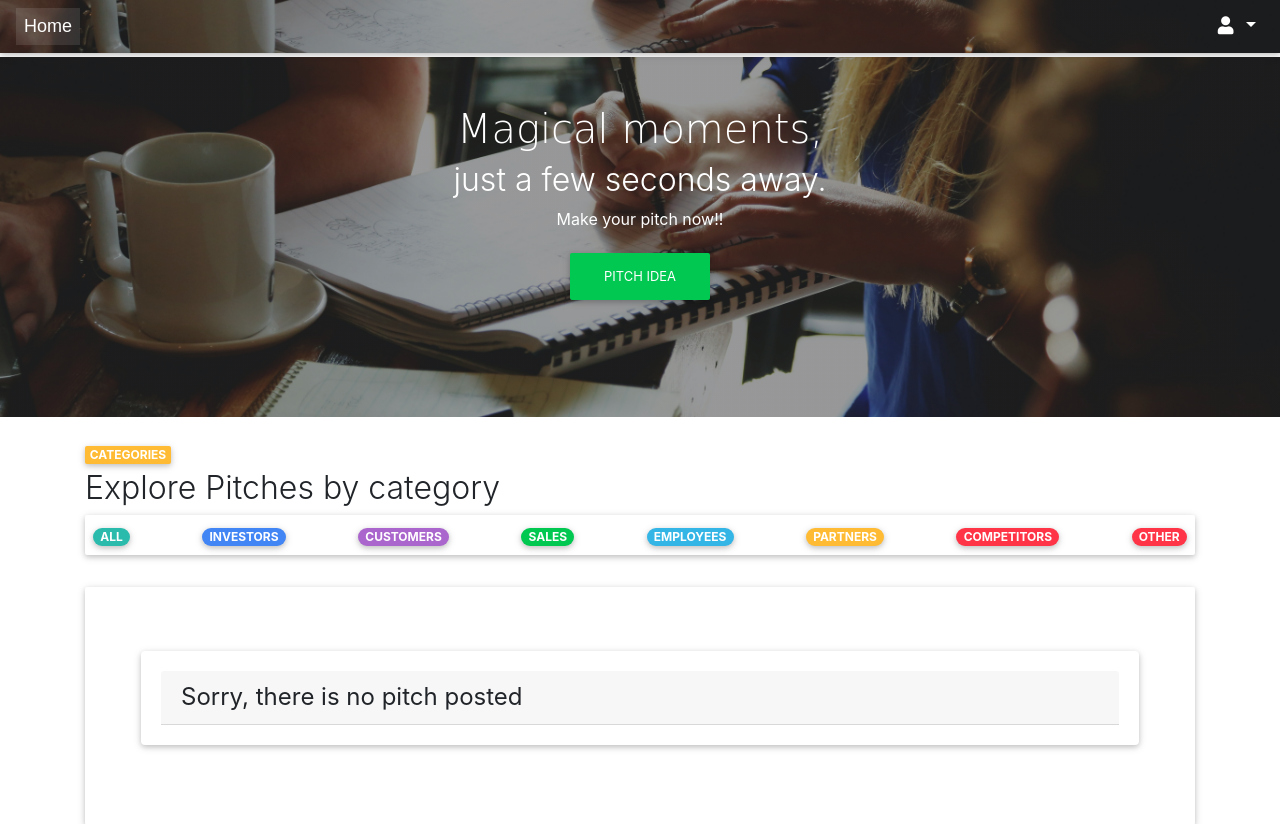
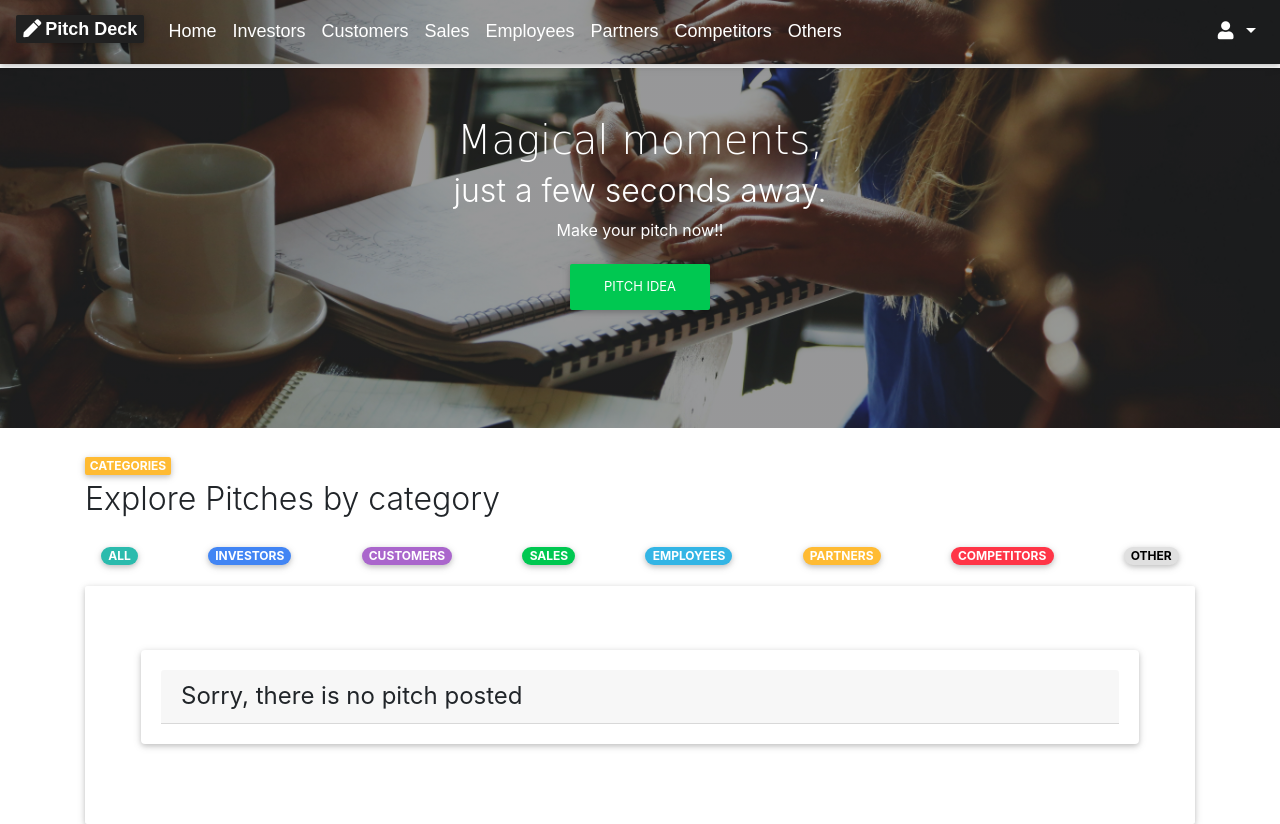
Before and after one commit to D-Kamunya/pitch-deck, a Flask app: page / in a window 1280 px wide. Shown: the top 824 px of the page. Run offline with Flask 2, Linux system fonts and the light colour scheme; the visitor is signed in with stand-in values (Sample User, id 1); data comes from the database, SQL or seed files in the repository; data that the repository does not hold is empty; some libraries are stand-ins or nearby versions.

Commit message:
Add categories links in navbar

```diff
--- a/app/static/css/index.css
+++ b/app/static/css/index.css
@@ -23,6 +23,9 @@
   border: none;
   color:#fff;
   transition: background-color 1s ease 0s;
+}
+.navbar-brand{
+  font: 18px 'opensans-bold', sans-serif;
 }
 .inner h1,.categories h3{
   font-family: 'Abril Fatface', cursive;
--- a/app/templates/index.html
+++ b/app/templates/index.html
@@ -16,7 +16,7 @@
   <div class="mt-4 categories">
     <span class="badge badge-warning">CATEGORIES</span>
     <h2 class="mt-1">Explore Pitches by category</h2>
-    <div class="d-flex justify-content-between p-2 mt-1 jumbotron">
+    <div class="d-flex justify-content-between p-3 my-1">
       <a href="{{url_for('main.index')}}"><span class="badge badge-pill badge-default">ALL</span></a>
       <a href="{{url_for('main.pitch_by_category',category_name='Investors')}}"><span class="badge badge-pill badge-primary">INVESTORS</span></a>
       <a href="{{url_for('main.pitch_by_category',category_name='Customers')}}"><span class="badge badge-pill badge-secondary">CUSTOMERS</span></a>
@@ -24,7 +24,7 @@
       <a href="{{url_for('main.pitch_by_category',category_name='Employees')}}"><span class="badge badge-pill badge-info">EMPLOYEES</span></a>
       <a href="{{url_for('main.pitch_by_category',category_name='Partners')}}"><span class="badge badge-pill badge-warning">PARTNERS</span></a>
       <a href="{{url_for('main.pitch_by_category',category_name='Competitors')}}"><span class="badge badge-pill badge-danger">COMPETITORS</span></a>
-      <a href="{{url_for('main.pitch_by_category',category_name='Other')}}"><span class="badge badge-pill badge-danger">OTHER</span></a>
+      <a href="{{url_for('main.pitch_by_category',category_name='Other')}}"><span class="badge badge-pill badge-light">OTHER</span></a>
     </div>
   </div>
 
--- a/app/templates/navbar.html
+++ b/app/templates/navbar.html
@@ -1,14 +1,38 @@
 <div class="navbarr mt-o">
   <nav class="mb-1 navbar navbar-expand-lg navbar-dark ">
+    <div class="navbar-translate">
+      <a class="navbar-brand text-white" href="/"><h4><span class="badge badge-dark"><i class="fas fa-pen mr-1"></i>Pitch Deck</span></h4></a>
+    </div>
     <button class="navbar-toggler" type="button" data-toggle="collapse" data-target="#navbarSupportedContent-333"
       aria-controls="navbarSupportedContent-333" aria-expanded="false" aria-label="Toggle navigation">
       <span class="navbar-toggler-icon"></span>
     </button>
     <div class="collapse navbar-collapse" id="navbarSupportedContent-333">
       <ul class="navbar-nav mr-auto">
-        <li class="nav-item active">
+        <li class="nav-item ">
           <a class="nav-link" href="/">Home
           </a>
+        </li>
+        <li class="nav-item ">
+          <a class="nav-link" href="{{url_for('main.pitch_by_category',category_name='Investors')}}">Investors</a>
+        </li>
+        <li class="nav-item ">
+          <a class="nav-link" href="{{url_for('main.pitch_by_category',category_name='Customers')}}">Customers</a>
+        </li>
+        <li class="nav-item ">
+          <a class="nav-link" href="{{url_for('main.pitch_by_category',category_name='Sales')}}">Sales</a>
+        </li>
+        <li class="nav-item ">
+          <a class="nav-link" href="{{url_for('main.pitch_by_category',category_name='Employees')}}">Employees</a>
+        </li>
+        <li class="nav-item ">
+          <a class="nav-link" href="{{url_for('main.pitch_by_category',category_name='Partners')}}">Partners</a>
+        </li>
+        <li class="nav-item ">
+          <a class="nav-link" href="{{url_for('main.pitch_by_category',category_name='Competitors')}}">Competitors</a>
+        </li>
+        <li class="nav-item ">
+          <a class="nav-link" href="{{url_for('main.pitch_by_category',category_name='Other')}}">Others</a>
         </li>
       </ul>
       <ul class="navbar-nav ml-auto">
--- a/app/templates/new_pitch.html
+++ b/app/templates/new_pitch.html
@@ -2,7 +2,7 @@
 {% import "bootstrap/wtf.html" as wtf %}
 
 {% block content %}
-    <div class="container">
+    <div class="container mt-5">
 
         <div class="mx-auto col-md-6">
             {{ wtf.quick_form(pitch_form) }}
```
